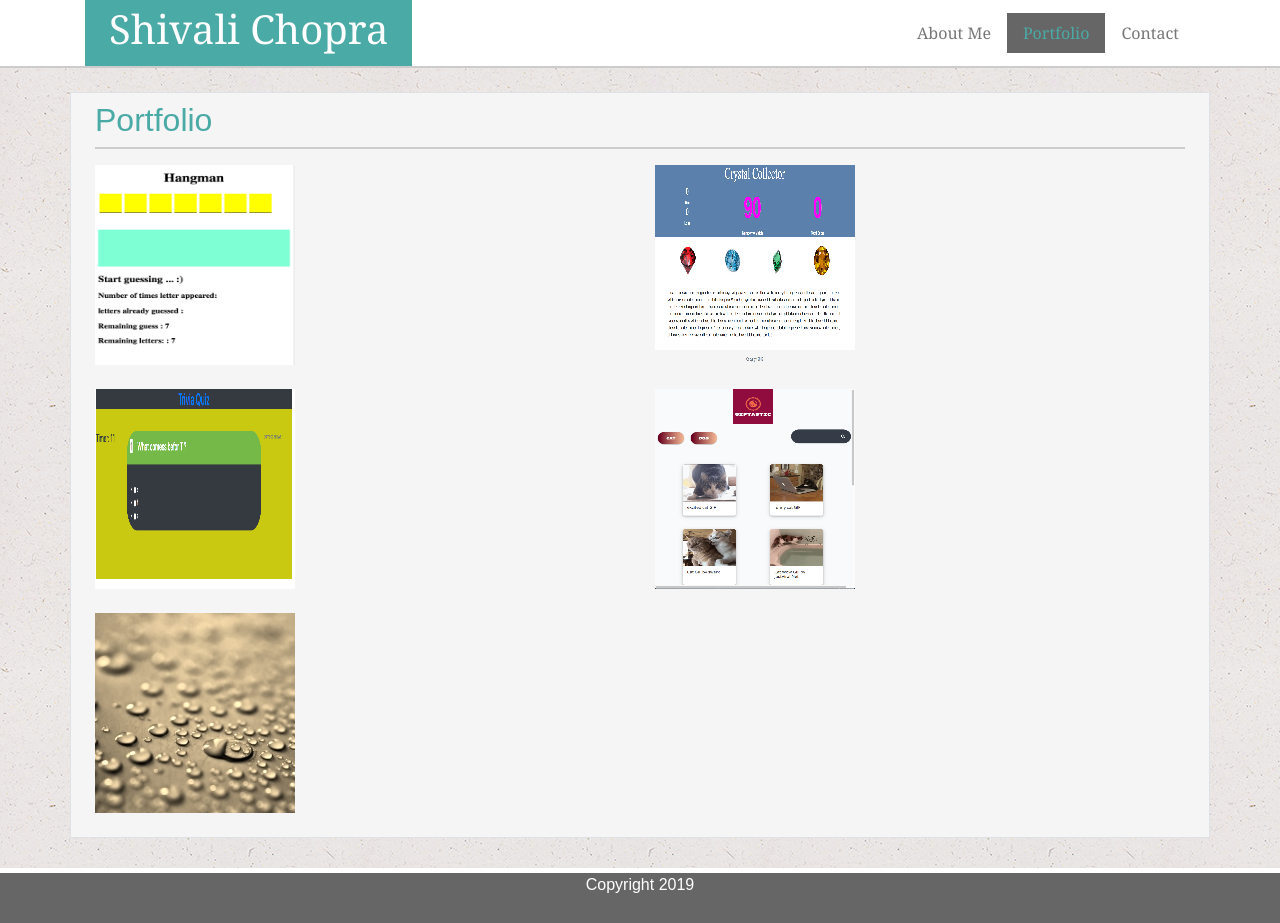
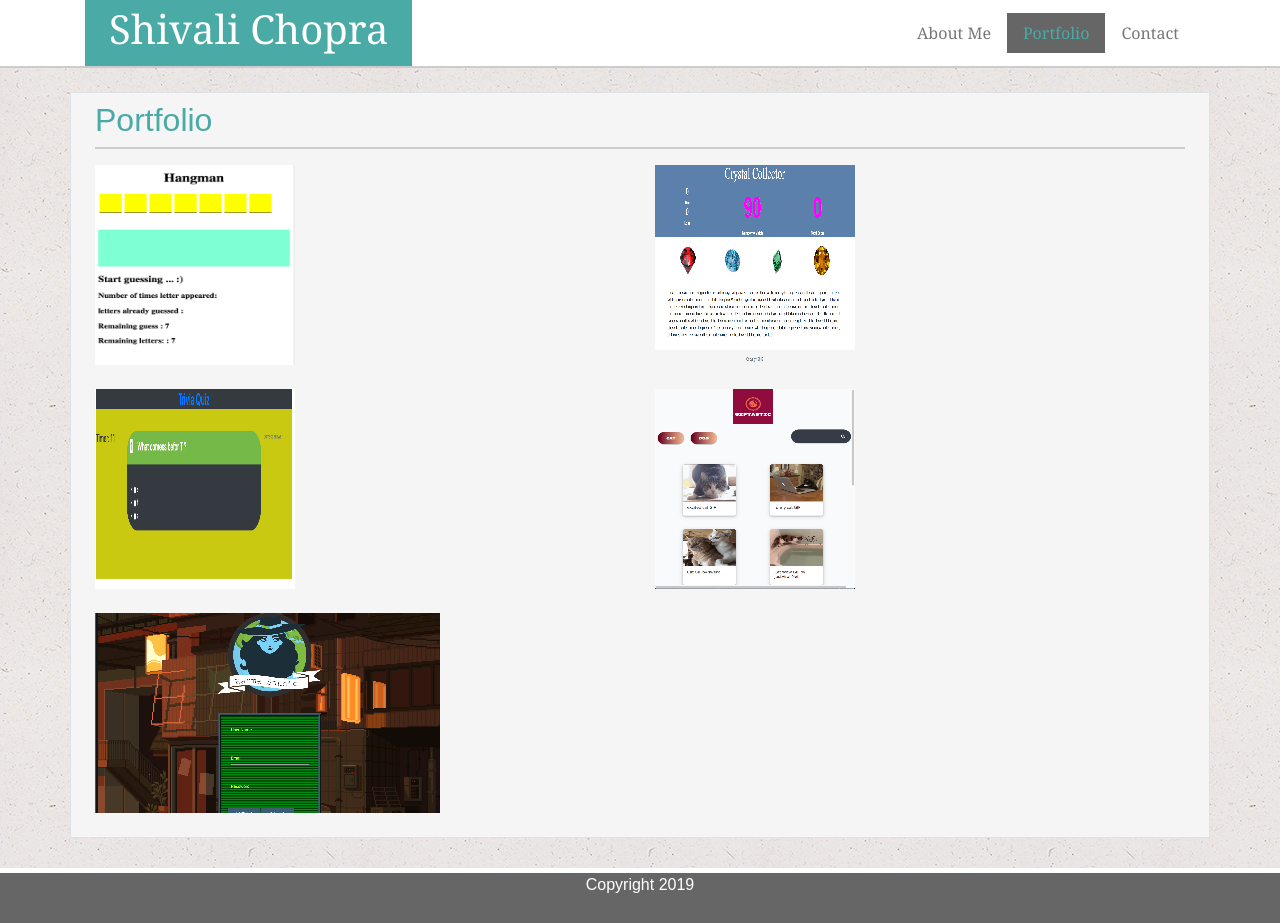
Before and after one commit to sbc1133/Bootstrap-Portfolio, a plain HTML site: page portfolio.html in a window 1280 px wide. Drawn offline with nearby package versions, Linux system fonts and the light colour scheme.

Commit message:
updating project 1

```diff
--- a/portfolio.html
+++ b/portfolio.html
@@ -51,7 +51,7 @@
             </div>
 
             <div class="row">
-              <div class="col-sm-6"><img src="./assets/images/placeimg_200_200_sepia_nature.jpg" class="img-fluid mb-4" alt=""><img></div>
+              <div class="col-sm-6"><a href="https://okyfunoky.github.io/whereinseattleiscarmen/"><img src="./assets/images/karma_sandio.png" class="img-fluid mb-4" alt=""><img></a></div>
             </div>
 
           </div>
```
Also changed, not shown: assets/images/karma_sandio.png (added).
